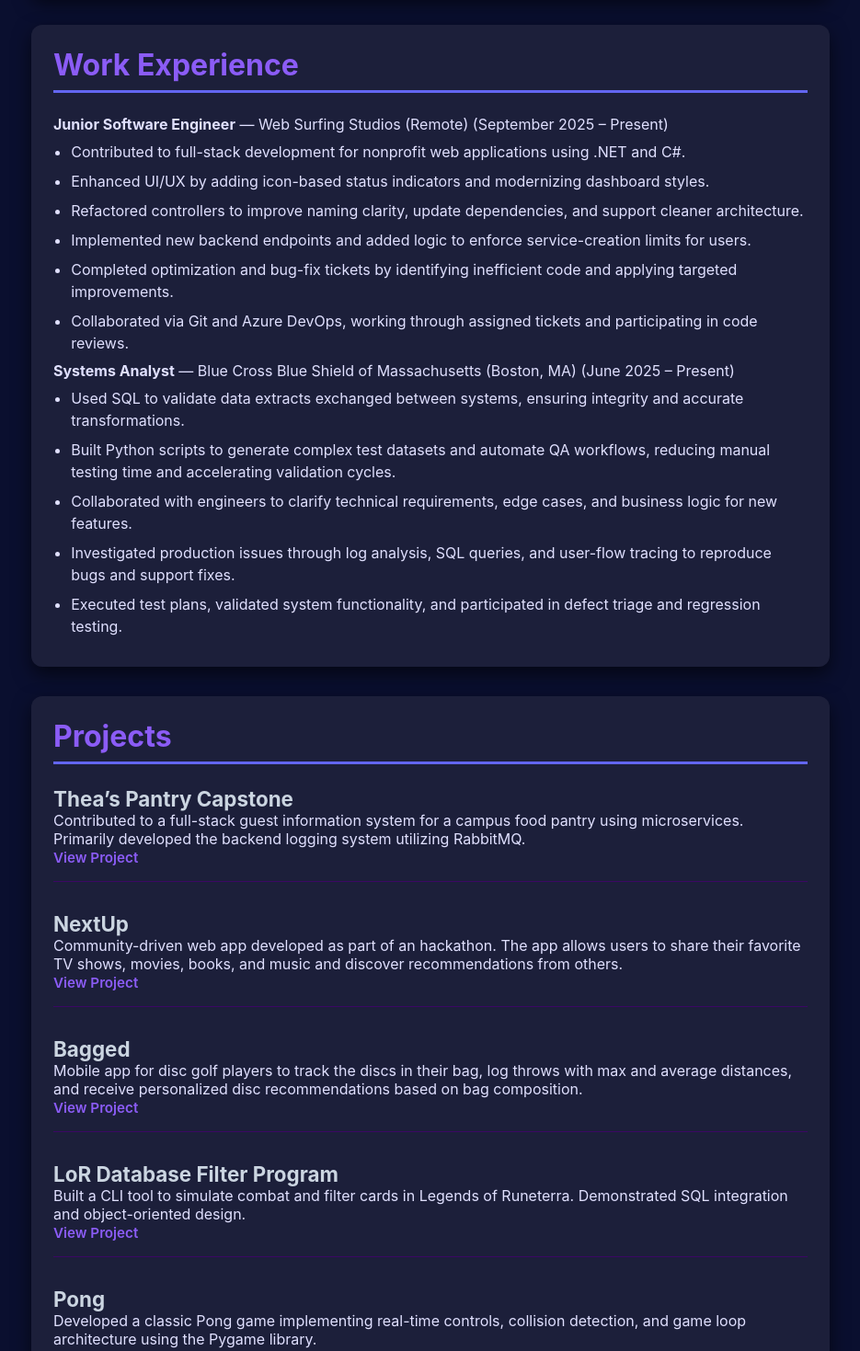
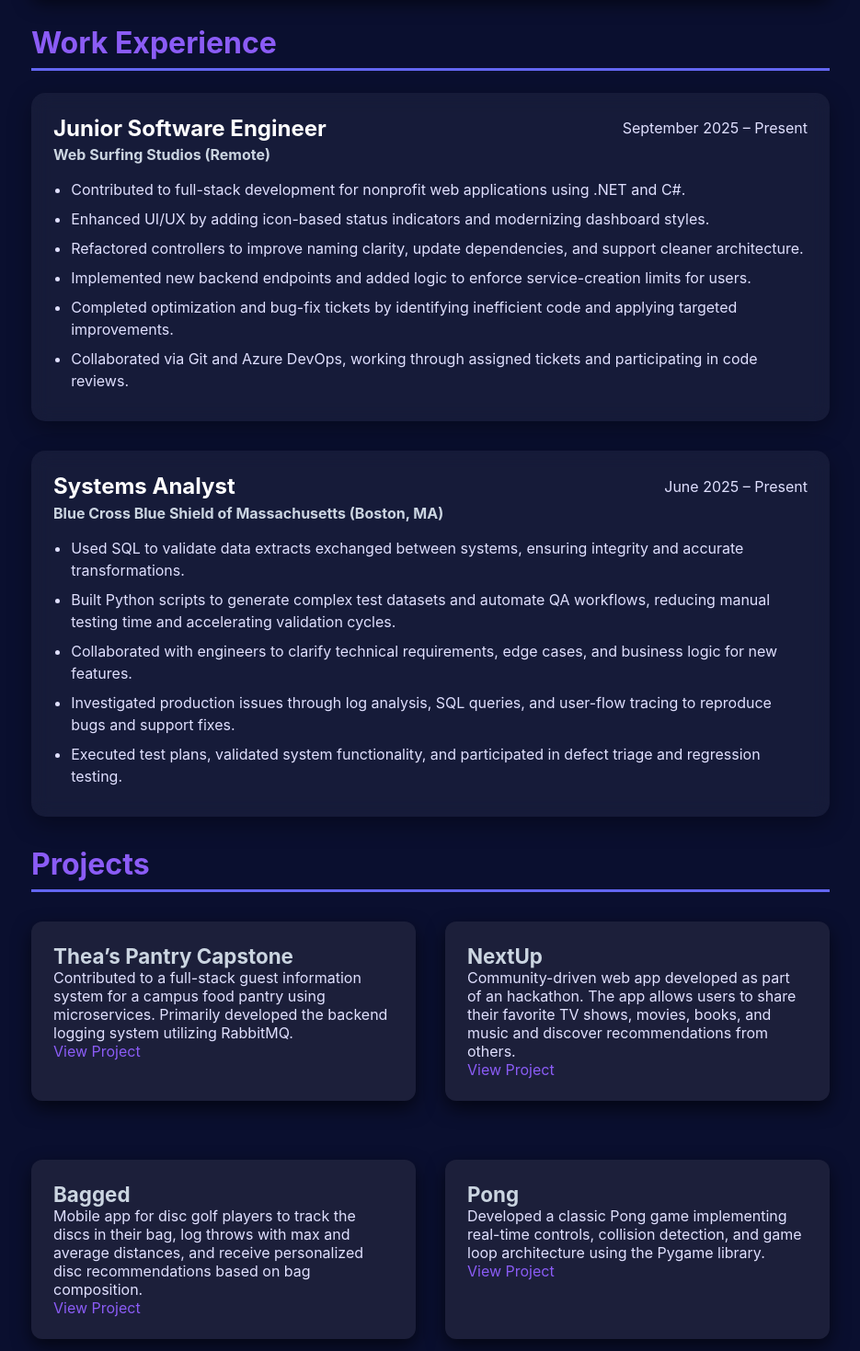
Before and after one commit to gcasiano21/portfolio, a React (Vite) app: page / in a window 1280 px wide. Shown: the part 960-2429 px from the top of the page at 92% size, without its empty margins (172-1107 px from the left). Built offline with nearby package versions, Linux system fonts and the light colour scheme.

Commit message:
Update projects and work experience to individual cards

```diff
--- a/src/App.jsx
+++ b/src/App.jsx
@@ -35,22 +35,10 @@
     link: "https://github.com/gcasiano21/Bagged",
   },
   {
-    title: "LoR Database Filter Program",
-    tech: "Java, MySQL",
-    description: "Built a CLI tool to simulate combat and filter cards in Legends of Runeterra. Demonstrated SQL integration and object-oriented design.",
-    link: "https://github.com/gcasiano21/LoR-Database-Filter-Program",
-  },
-  {
     title: "Pong",
     tech: "Python, Pygame",
     description: "Developed a classic Pong game implementing real-time controls, collision detection, and game loop architecture using the Pygame library.",
     link: "https://github.com/gcasiano21/Pong",
-  },
-  {
-    title: "LiftLogr",
-    tech: "Java",
-    description: "Developed an Android mobile app allowing users to track their lifting routines, nutritional intake, and cardio.",
-    link: "https://github.com/gcasiano21/LiftLogr",
   },
 ];
 
@@ -103,19 +91,25 @@
           <p>GPA: 3.63</p>
         </section>
 
-        <section id="experience">
-          <h2>Work Experience</h2>
-          {experiences.map((e) => (
-            <ExperienceCard key={e.role + e.company} {...e} />
+        <h2 id="experience">Work Experience</h2>
+        <div className="timeline">
+          {experiences.map((e, i) => (
+            <ExperienceCard
+              key={i}
+              years={e.years}
+              role={e.role}
+              company={e.company}
+              responsibilities={e.responsibilities}
+            />
           ))}
-        </section>
+        </div>
 
-        <section id="projects">
-          <h2>Projects</h2>
-          {projects.map((p) => (
-            <ProjectCard key={p.title} {...p} />
+        <h2 id="projects">Projects</h2>
+        <div className="card-grid">
+          {projects.map((p, i) => (
+            <ProjectCard key={i} {...p} />
           ))}
-        </section>
+        </div>
 
       </main>
       <Footer />
--- a/src/Style.css
+++ b/src/Style.css
@@ -126,12 +126,6 @@
     margin-top: 0;
 }
 
-#projects > div {
-    margin-bottom: 2rem;
-    padding-bottom: 1rem;
-    border-bottom: 1px solid #3b0764;
-}
-
 #projects a {
     font-weight: 600;
     font-size: 0.95rem;
@@ -198,3 +192,51 @@
         font-size: 1rem;
     }
 }
+
+.card-grid {
+  display: grid;
+  grid-template-columns: repeat(auto-fit, minmax(280px, 1fr));
+  gap: 2rem;
+  margin-top: 2rem;
+}
+
+.timeline {
+  position: relative;
+  display: flex;
+  flex-direction: column;
+  gap: 2rem;
+  margin-bottom: 2rem;
+}
+
+.timeline-card {
+  background: rgba(255,255,255,0.05);
+  padding: 1.5rem;
+  border-radius: 15px;
+  backdrop-filter: blur(10px);
+  box-shadow: 0 8px 24px rgba(0,0,0,0.35);
+  flex: 1;
+  transition: transform 0.2s ease, box-shadow 0.2s ease;
+}
+
+.timeline-card:hover {
+  transform: translateY(-5px);
+  box-shadow: 0 12px 32px rgba(0,0,0,0.5);
+}
+
+.timeline-header {
+  display: flex;
+  justify-content: space-between;
+  align-items: center;
+}
+
+.timeline-card h3 {
+  font-size: 1.5rem;
+  color: #fff;
+  margin: 0;
+}
+
+.timeline-card h4 {
+  font-size: 1rem;
+  color: #cbd5e1;
+  margin: 0.3rem 0 1rem 0;
+}
--- a/src/components/ExperienceCard.jsx
+++ b/src/components/ExperienceCard.jsx
@@ -1,12 +1,14 @@
 export default function ExperienceCard({ role, company, years, responsibilities }) {
   return (
-    <div className="experience-card">
-      <p>
-        <strong>{role}</strong> — {company} ({years})
-      </p>
+    <div className="timeline-card">
+      <div className="timeline-header">
+        <h3>{role}</h3>
+        <span className="timeline-date">{years}</span>
+      </div>
+      <h4>{company}</h4>
       <ul>
-        {responsibilities.map((resp, index) => (
-          <li key={index}>{resp}</li>
+        {responsibilities.map((b, i) => (
+          <li key={i}>{b}</li>
         ))}
       </ul>
     </div>
--- a/src/components/ProjectCard.jsx
+++ b/src/components/ProjectCard.jsx
@@ -1,6 +1,6 @@
 export default function ProjectCard({ title, description, technologies, link }) {
   return (
-    <div className="project-card">
+    <section className="project-card">
        <h3>{title}</h3>
         <p><em>{technologies}</em></p>
         <p>{description}</p>
@@ -9,6 +9,6 @@
             View Project
           </a>
         </p>
-    </div>
+    </section>
   );
 }
--- a/vite.config.js
+++ b/vite.config.js
@@ -4,5 +4,5 @@
 // https://vite.dev/config/
 export default defineConfig({
   plugins: [react()],
-  base: "/portfolio/",
+  base: "/portfolio/"
 })
```
Also changed, not shown: src/components/Section.jsx (deleted, +0 -8 lines). Lines whose indentation alone changed are shown as unchanged.
